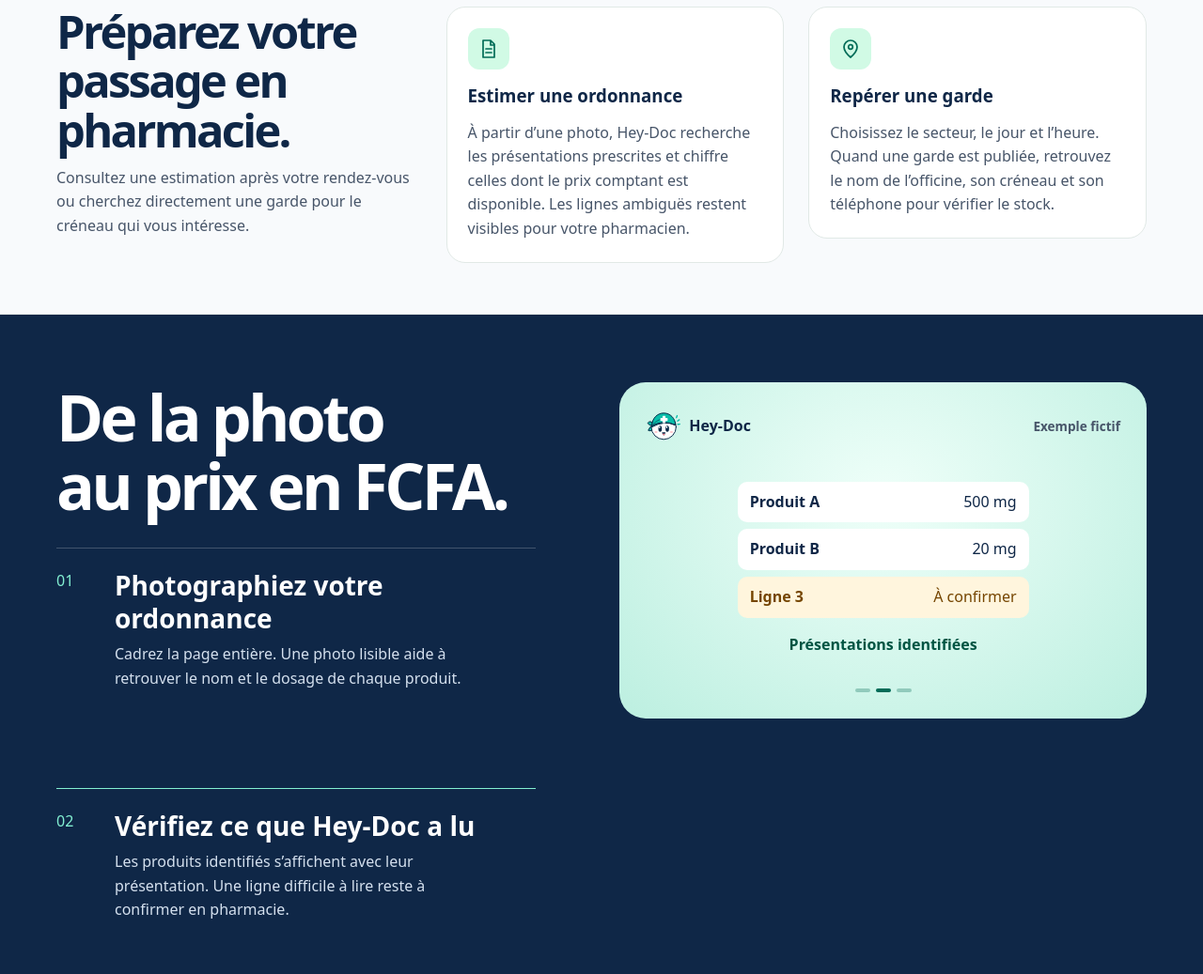
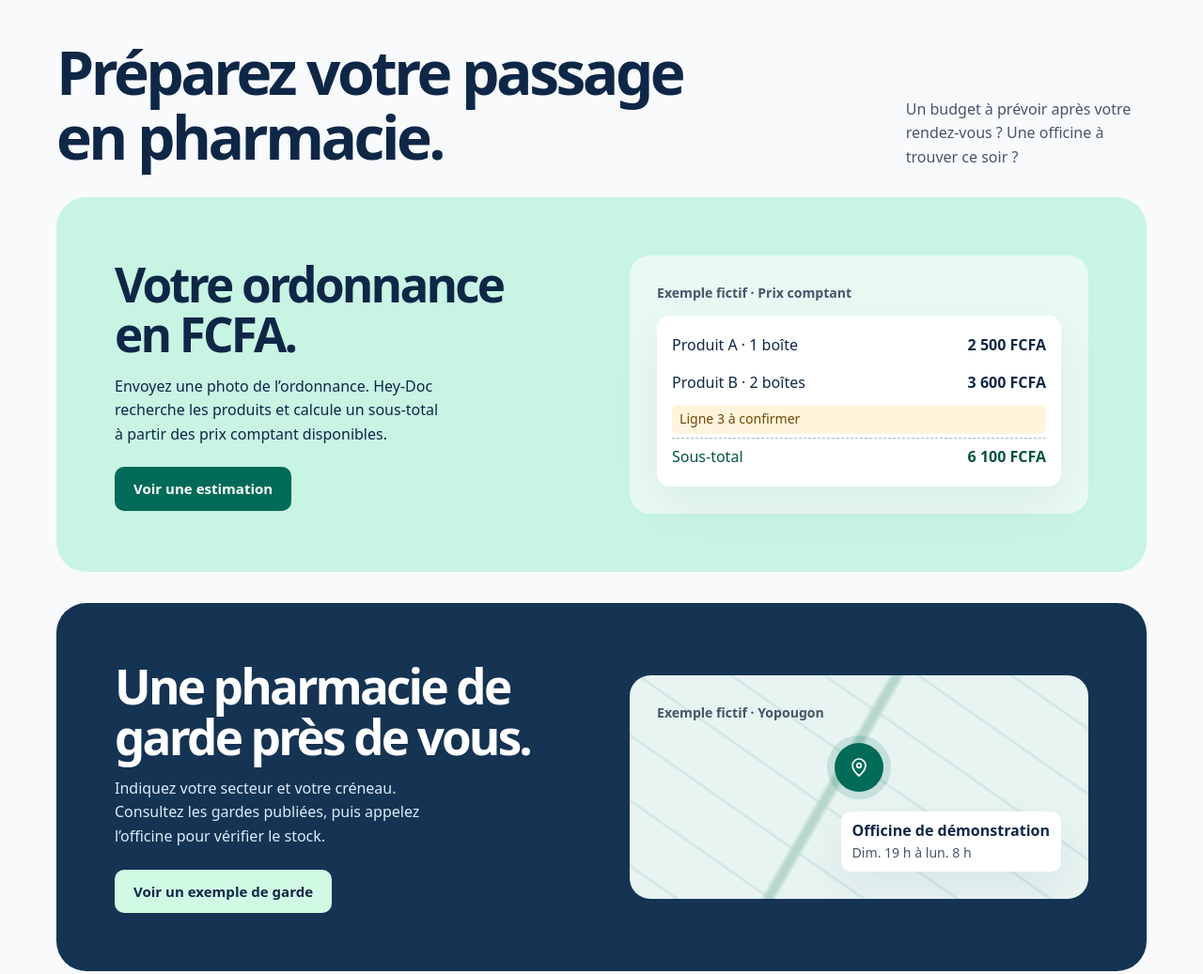
Before and after one commit to IS2aC/hey-doc, a plain HTML site: page frontend/index.html in a window 1280 px wide. Shown: the part 740-1777 px from the top of the page at 94% size. Drawn offline with Linux system fonts and the light colour scheme.

Commit message:
Build scroll-led Hey-Doc service panels

```diff
--- a/frontend/index.html
+++ b/frontend/index.html
@@ -16,7 +16,7 @@
     <div class="wrap header-inner">
       <a class="wordmark" href="#haut"><img src="../branding/heydoc-mascotte.svg" width="46" height="46" alt=""><span>Hey-Doc</span></a>
       <nav aria-label="Navigation principale">
-        <a href="#fonctionnement">Comment ça marche</a>
+        <a href="#services">Services</a>
         <a href="#faq">Questions fréquentes</a>
       </nav>
       <a class="button outline" href="#demo">Voir la démo</a>
@@ -46,25 +46,44 @@
       </div>
     </section>
 
-    <section id="fonctionnement" class="feature-section" data-reveal aria-labelledby="features-title">
-      <div class="wrap features">
-        <div class="section-intro">
-          <h2 id="features-title">Préparez votre passage en pharmacie.</h2>
-          <p>Consultez une estimation après votre rendez-vous ou cherchez directement une garde pour le créneau qui vous intéresse.</p>
+    <section id="services" class="feature-section" aria-labelledby="features-title">
+      <div class="wrap">
+        <div class="services-intro" id="fonctionnement" data-reveal>
+          <h2 id="features-title">Préparez votre passage<br> en pharmacie.</h2>
+          <p>Un budget à prévoir après votre rendez-vous&nbsp;? Une officine à trouver ce soir&nbsp;?</p>
         </div>
-        <article class="feature">
-          <div class="feature-icon" aria-hidden="true"><svg viewBox="0 0 24 24" fill="none" stroke="currentColor" stroke-width="1.7"><path d="M6 3h8l4 4v14H6zM14 3v5h4M9 12h6m-6 4h6" stroke-linejoin="round" stroke-linecap="round"/></svg></div>
-          <h3>Estimer une ordonnance</h3>
-          <p>À partir d’une photo, Hey-Doc recherche les présentations prescrites et chiffre celles dont le prix comptant est disponible. Les lignes ambiguës restent visibles pour votre pharmacien.</p>
-        </article>
-        <article class="feature">
-          <div class="feature-icon" aria-hidden="true"><svg viewBox="0 0 24 24" fill="none" stroke="currentColor" stroke-width="1.7"><path d="M19 10c0 5-7 11-7 11s-7-6-7-11a7 7 0 1 1 14 0Z"/><circle cx="12" cy="10" r="2.3"/></svg></div>
-          <h3>Repérer une garde</h3>
-          <p>Choisissez le secteur, le jour et l’heure. Quand une garde est publiée, retrouvez le nom de l’officine, son créneau et son téléphone pour vérifier le stock.</p>
-        </article>
+        <div class="service-stack">
+          <article class="service prescription">
+            <div class="service-copy" data-reveal>
+              <h3>Votre ordonnance en FCFA.</h3>
+              <p>Envoyez une photo de l’ordonnance. Hey-Doc recherche les produits et calcule un sous-total à partir des prix comptant disponibles.</p>
+              <a class="button primary" href="#demo" data-select="ordonnance">Voir une estimation</a>
+            </div>
+            <div class="service-visual" data-reveal>
+              <div class="visual-label">Exemple fictif · Prix comptant</div>
+              <div class="receipt">
+                <div><span>Produit A · 1 boîte</span><strong>2 500 FCFA</strong></div>
+                <div><span>Produit B · 2 boîtes</span><strong>3 600 FCFA</strong></div>
+                <p class="receipt-warning">Ligne 3 à confirmer</p>
+                <div class="receipt-total"><span>Sous-total</span><strong>6 100 FCFA</strong></div>
+              </div>
+            </div>
+          </article>
+          <article class="service duty">
+            <div class="service-copy" data-reveal>
+              <h3>Une pharmacie de garde près de vous.</h3>
+              <p>Indiquez votre secteur et votre créneau. Consultez les gardes publiées, puis appelez l’officine pour vérifier le stock.</p>
+              <a class="button service-light" href="#demo" data-select="garde">Voir un exemple de garde</a>
+            </div>
+            <div class="service-visual map" data-reveal>
+              <div class="visual-label">Exemple fictif · Yopougon</div>
+              <div class="map-pin" aria-hidden="true"><svg viewBox="0 0 24 24" fill="none" stroke="currentColor" stroke-width="1.7"><path d="M19 10c0 5-7 11-7 11s-7-6-7-11a7 7 0 1 1 14 0Z"/><circle cx="12" cy="10" r="2.3"/></svg></div>
+              <div class="map-label"><strong>Officine de démonstration</strong><span>Dim. 19 h à lun. 8 h</span></div>
+            </div>
+          </article>
+        </div>
       </div>
     </section>
-
 
     <section class="story" aria-labelledby="story-title">
       <div class="wrap story-grid">
--- a/frontend/landing.css
+++ b/frontend/landing.css
@@ -38,14 +38,11 @@ h1 em { font: inherit; color: var(--action); }
 .sample p { color: var(--muted); font-size: .83rem; }
 .sample strong { font-size: 1.5rem; letter-spacing: -.04em; }
 .sample small { font-size: .75rem; }
-.sample-icon, .feature-icon { display: grid; place-items: center; width: 44px; height: 44px; color: var(--action); background: var(--mint); border-radius: 12px; }
+.sample-icon { display: grid; place-items: center; width: 44px; height: 44px; color: var(--action); background: var(--mint); border-radius: 12px; }
 svg { width: 24px; height: 24px; }
 .feature-section, .faq-section { background: var(--page); border-block: 1px solid #e9efec; }
-.features { display: grid; grid-template-columns: 1.08fr 1fr 1fr; gap: 26px; align-items: start; padding-block: 54px; }
 h2 { font-size: clamp(1.95rem, 4vw, 3.05rem); line-height: 1.08; letter-spacing: -.055em; }
-.section-intro p, .feature p { color: var(--muted); margin-top: 12px; }
-.feature { background: white; border: 1px solid #e1e9e6; border-radius: var(--radius); padding: 22px; }
-.feature h3 { margin-top: 13px; font-size: 1.17rem; }
+.section-intro p { color: var(--muted); margin-top: 12px; }
 .demo { display: grid; grid-template-columns: 1fr 1.18fr; align-items: center; gap: 50px; padding-block: 72px; }
 .options { display: flex; flex-wrap: wrap; gap: 8px; margin-top: 20px; }
 .options button { min-height: 44px; padding: 7px 14px; color: var(--ink); background: white; border: 1px solid #bdcfc8; border-radius: 100px; font-weight: 700; }
@@ -78,8 +75,6 @@ h2 { font-size: clamp(1.95rem, 4vw, 3.05rem); line-height: 1.08; letter-spacing:
 @media (max-width: 900px) {
   .hero { gap: 25px; }
   .hero-art { min-height: 340px; }
-  .features { grid-template-columns: 1fr 1fr; }
-  .features .section-intro { grid-column: 1 / -1; }
   .demo { gap: 26px; }
 }
 @media (max-width: 700px) {
@@ -92,11 +87,10 @@ h2 { font-size: clamp(1.95rem, 4vw, 3.05rem); line-height: 1.08; letter-spacing:
   .hero-art img { width: min(65%, 255px); }
   .orbit { width: min(61%, 220px); }
   .features, .demo, .faq { padding-block: 38px; gap: 20px; }
+  .demo, .faq { padding-block: 38px; gap: 20px; }
   .footer { align-items: flex-start; flex-direction: column; gap: 4px; padding-block: 14px; }
 }
 @media (max-width: 460px) {
-  .features { grid-template-columns: minmax(0, 1fr); }
-  .feature { padding: 17px; }
   .hero-art { min-height: 272px; }
   .sample { bottom: 12px; }
 }
@@ -186,3 +180,102 @@ h2 { font-size: clamp(1.95rem, 4vw, 3.05rem); line-height: 1.08; letter-spacing:
   .scroll-progress { display: none; }
   .scene { transition: none; }
 }
+
+.site-header {
+  position: sticky;
+  z-index: 4;
+  top: 0;
+  background: #ffffffed;
+  backdrop-filter: blur(14px);
+}
+section[id] { scroll-margin-top: 100px; }
+.feature-section { padding-block: clamp(42px, 7vw, 92px); }
+.services-intro {
+  display: flex;
+  align-items: end;
+  justify-content: space-between;
+  gap: 18px 36px;
+  margin-bottom: 30px;
+}
+.services-intro h2 { font-size: clamp(2.25rem, 5vw, 4.4rem); }
+.services-intro p { max-width: 28ch; color: var(--muted); }
+.service-stack { display: grid; gap: 18px; }
+.service {
+  display: grid;
+  grid-template-columns: minmax(0, 1fr) minmax(0, 1fr);
+  align-items: center;
+  min-height: 358px;
+  padding: clamp(25px, 5vw, 62px);
+  gap: clamp(24px, 5vw, 60px);
+  border-radius: 32px;
+}
+.prescription { background: #c8f4e4; }
+.duty { background: #153353; color: white; }
+.service h3 {
+  max-width: 16ch;
+  font-size: clamp(2rem, 4vw, 3.75rem);
+  line-height: 1.04;
+  letter-spacing: -.055em;
+}
+.service-copy p { max-width: 38ch; margin-block: 16px 22px; }
+.duty .service-copy p { color: #dbebf5; }
+.service-light { background: var(--mint); color: var(--ink); }
+.service-light:hover { background: #a5f3d4; }
+.service-visual {
+  min-width: 0;
+  position: relative;
+  border-radius: 22px;
+  padding: clamp(16px, 3vw, 29px);
+  background: #ffffff99;
+}
+.visual-label { color: var(--muted); font-size: .88rem; font-weight: 700; }
+.receipt {
+  padding: 12px 16px;
+  margin-top: 12px;
+  border-radius: 14px;
+  background: white;
+  box-shadow: var(--shadow);
+}
+.receipt div { display: flex; flex-wrap: wrap; justify-content: space-between; gap: 2px 10px; padding-block: 7px; }
+.receipt strong { font-variant-numeric: tabular-nums; }
+.receipt-warning { margin-block: 4px; padding: 4px 8px; border-radius: 6px; background: var(--warning-bg); color: var(--warning-ink); font-size: .88rem; }
+.receipt-total { border-top: 1px dashed #a5c2b8; color: var(--action-hover); }
+.map {
+  min-height: 238px;
+  display: grid;
+  grid-template-rows: auto 1fr auto;
+  background:
+    linear-gradient(120deg, transparent 44%, #b7d6cd 45% 46%, transparent 47%),
+    repeating-linear-gradient(35deg, #e7f4f2 0 27px, #d4e9e5 28px 30px, #e7f4f2 31px 57px);
+  color: var(--ink);
+}
+.map-pin {
+  justify-self: center;
+  align-self: center;
+  display: grid;
+  place-items: center;
+  width: 52px;
+  height: 52px;
+  border-radius: 50%;
+  background: var(--action);
+  color: white;
+  box-shadow: 0 0 0 8px #006b5725;
+}
+.map-label {
+  justify-self: end;
+  display: grid;
+  padding: 8px 12px;
+  border-radius: 10px;
+  background: white;
+  box-shadow: var(--shadow);
+}
+.map-label span { color: var(--muted); font-size: .88rem; }
+@media (min-width: 901px) and (min-height: 680px) and (prefers-reduced-motion: no-preference) {
+  .service { position: sticky; top: 105px; }
+  .service + .service { margin-top: 15px; top: 126px; }
+}
+@media (max-width: 700px) {
+  section[id] { scroll-margin-top: 82px; }
+  .services-intro { display: grid; }
+  .service { grid-template-columns: 1fr; border-radius: 24px; }
+}
```
